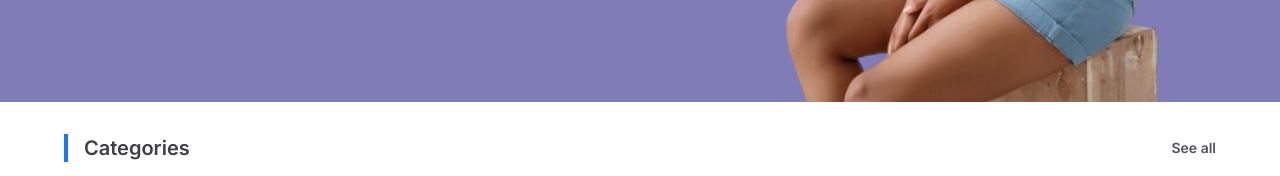
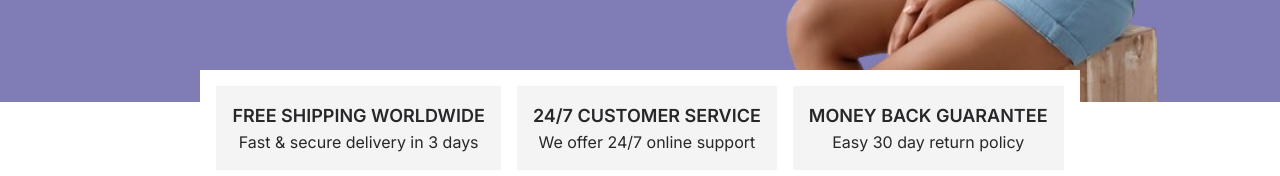
Before and after one commit to greatochuko/shopparel, a React (Vite) app in the folder client/: page / in a window 1280 px wide. Shown: the part 608-784 px from the top of the page. Built offline with nearby package versions, Linux system fonts and the light colour scheme; no server answers.

Commit message:
create about component in homepage

```diff
--- /dev/null
+++ b/client/src/components/About.tsx
@@ -0,0 +1,30 @@
+export default function About() {
+  return (
+    <div className="flex gap-2 lg:gap-4 w-full px-4 md:p-4 text-center md:-mt-16 md:w-fit bg-white text-zinc-800 flex-col md:flex-row z-[2] mx-auto">
+      <div className="p-4 bg-zinc-100 flex-1">
+        <h3 className="uppercase font-semibold text-[max(1.8vw,14px)] lg:text-lg whitespace-nowrap">
+          Free Shipping Worldwide
+        </h3>
+        <p className="text-[max(1.5vw,12px)] lg:text-base">
+          Fast & secure delivery in 3 days
+        </p>
+      </div>
+      <div className="p-4 bg-zinc-100 flex-1">
+        <h3 className="uppercase font-semibold text-[max(1.8vw,14px)] lg:text-lg whitespace-nowrap">
+          24/7 Customer Service
+        </h3>
+        <p className="text-[max(1.5vw,12px)] lg:text-base">
+          We offer 24/7 online support
+        </p>
+      </div>
+      <div className="p-4 bg-zinc-100 flex-1">
+        <h3 className="uppercase font-semibold text-[max(1.8vw,14px)] lg:text-lg whitespace-nowrap">
+          Money Back Guarantee
+        </h3>
+        <p className="text-[max(1.5vw,12px)] lg:text-base">
+          Easy 30 day return policy
+        </p>
+      </div>
+    </div>
+  );
+}
--- a/client/src/components/SignoutModal.tsx
+++ b/client/src/components/SignoutModal.tsx
@@ -9,7 +9,7 @@ export default function SignoutModal({
   return (
     <div className="w-full sm:min-w-[500px] flex flex-col gap-4 pt-6">
       <div className="flex flex-col gap-2 px-6">
-        <h3 className="text-lg font-semibold">Signout?</h3>
+        <h3 className="text-lg font-semibold">Sign Out?</h3>
         <p>Are you sure you want to sign out?</p>
       </div>
       <div className="bg-zinc-100 p-4 flex justify-end gap-4">
--- a/client/src/pages/HomePage.tsx
+++ b/client/src/pages/HomePage.tsx
@@ -1,3 +1,4 @@
+import About from "../components/About";
 import CategoryProducts from "../components/CategoryProducts";
 import CategorySection from "../components/CategorySection";
 import FeedbackSection from "../components/FeedbackSection";
@@ -232,7 +233,8 @@ export default function HomePage() {
   return (
     <main className="pt-[70px] min-h-[80dvh] flex flex-col gap-8 mb-8">
       <Hero />
-      <CategorySection />
+      <About />
+      {/* <CategorySection /> */}
       <NewArrival />
       <NewsLetterSection />
       <CategoryProducts products={menProducts}>
```
